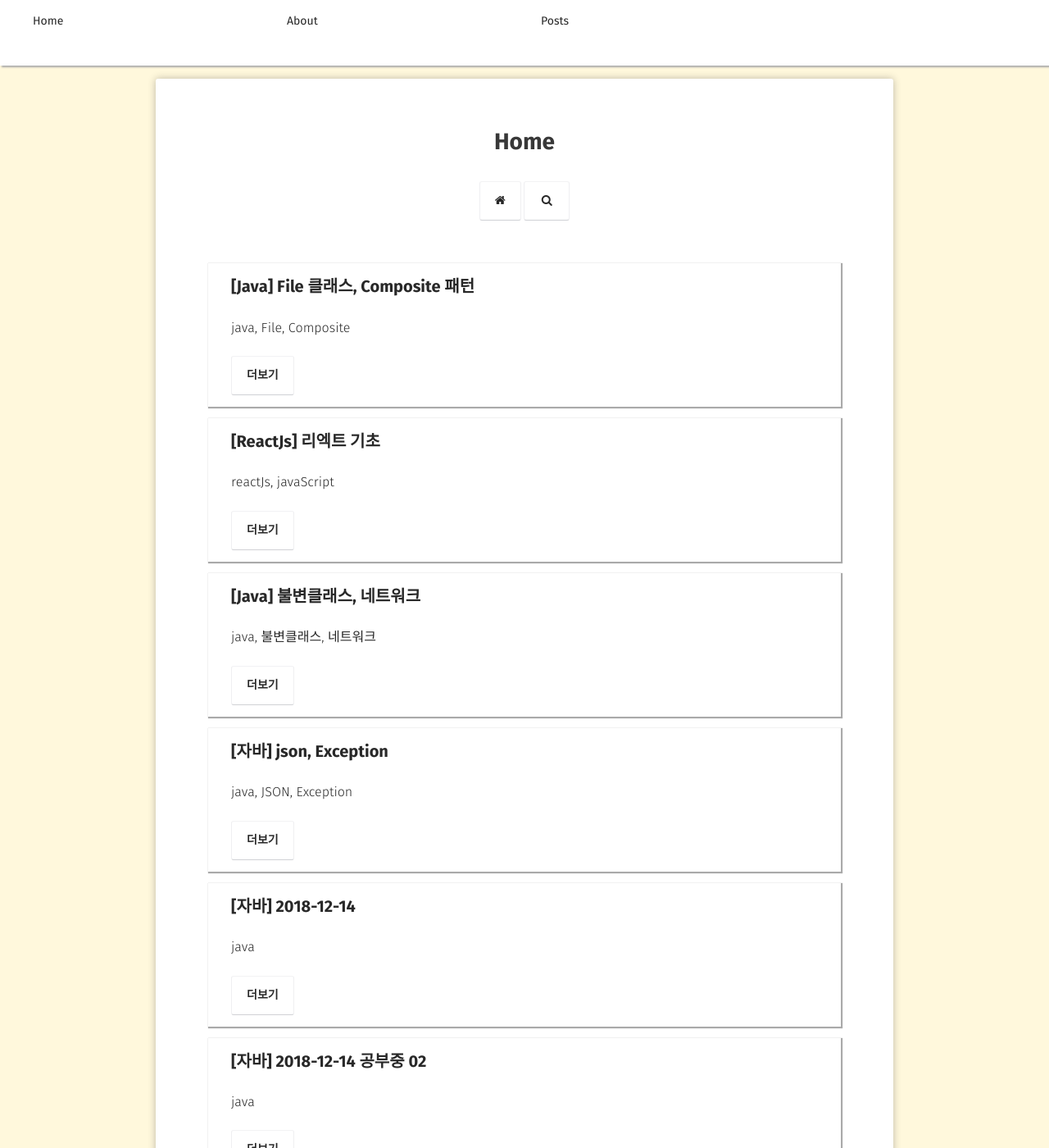
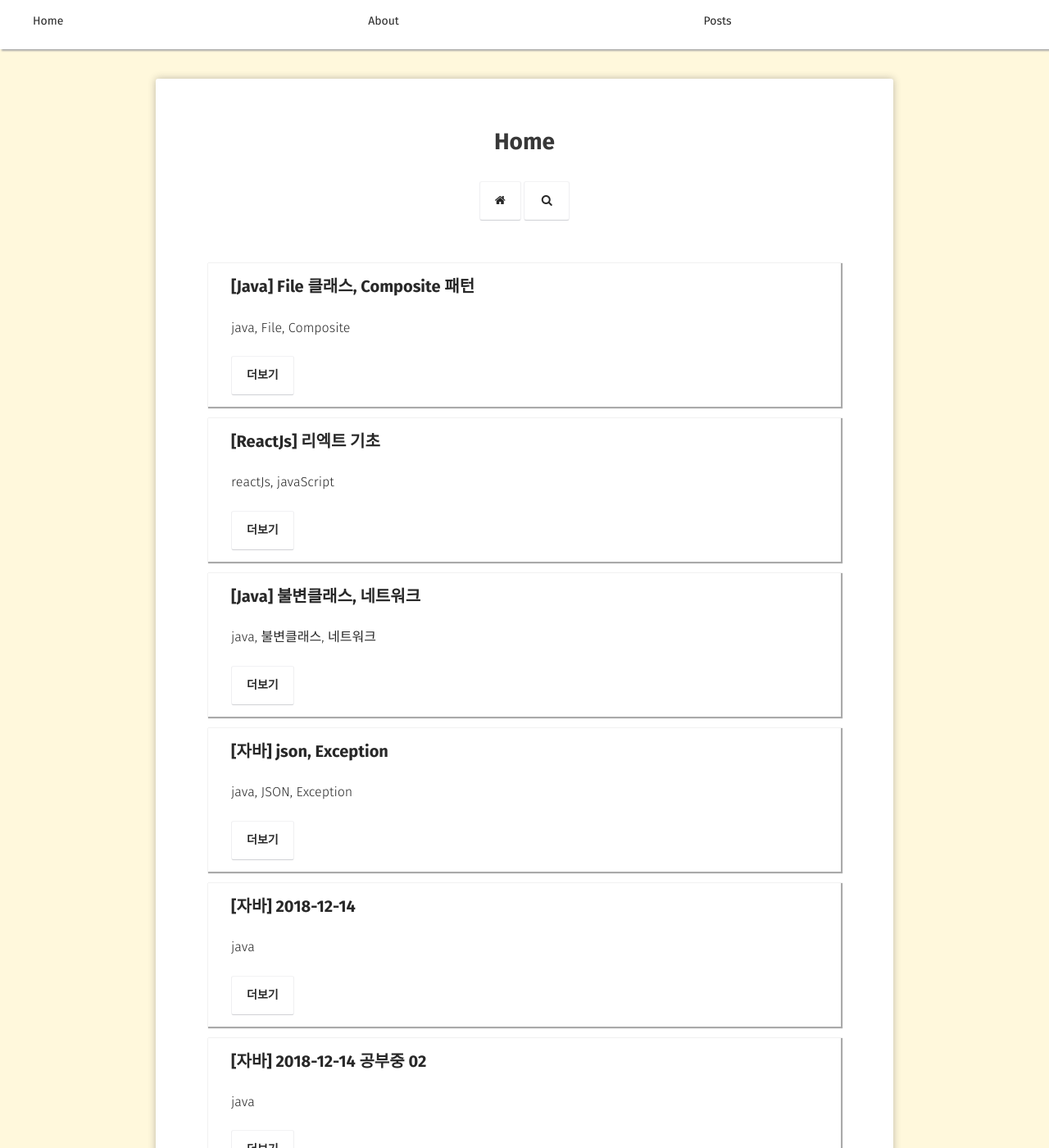
Before and after one commit to choiwono/choiwono.github.io, a Jekyll site: the page built from index.html, in a window 1280 px wide and 1400 px high. Shown: the whole window at 82% size. Built offline with Jekyll 4.4.1, drawn with Linux system fonts in a browser that asks for light colours; some web fonts are replaced.

Commit message:
update_blog

```diff
--- a/_sass/nav.scss
+++ b/_sass/nav.scss
@@ -64,7 +64,7 @@
 	li {
 		position: relative;
 		float:left;
-		width:25%;
+		width:33%;
 		h4 {
 			margin:0;
 			padding: 15px 20px 0;
--- a/_sass/site.scss
+++ b/_sass/site.scss
@@ -38,7 +38,7 @@ body {
 	position: fixed;
 	top:0;
 	width: 100%;
-	height: 80px;
+	height: 40px;
 	min-height: 60px;
 	text-align: left;
 	background:#fff;
```
